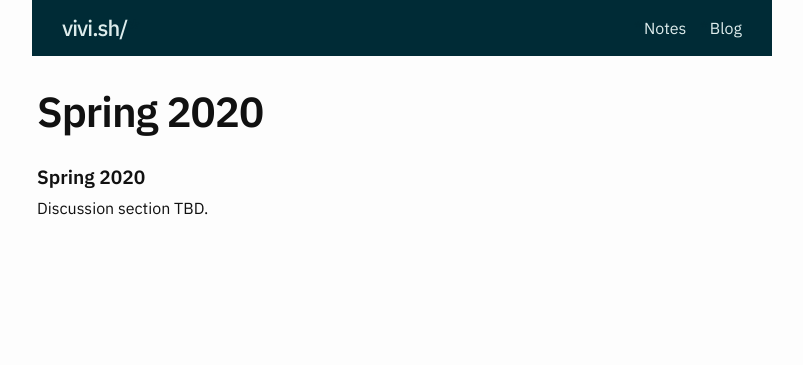
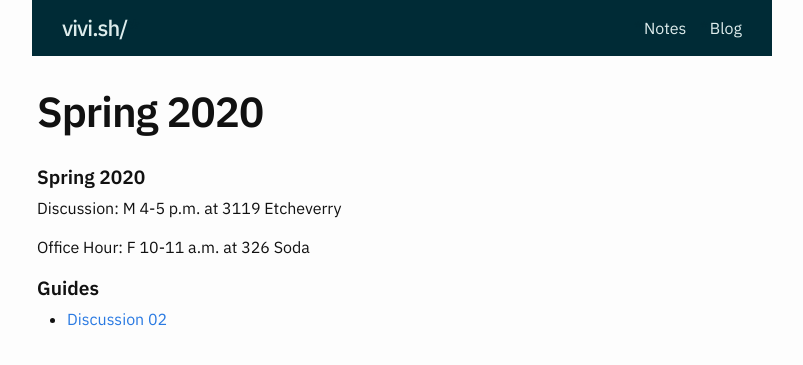
Before and after one commit to secant/secant.github.io, a Jekyll site: the page built from cs161/sp20.md, in a window 1280 px wide. Shown: the top 365 px of the page, without its empty margins (238-1041 px from the left). Built offline with Jekyll 4.4.1, drawn with Linux system fonts in a browser that asks for light colours; our own code applies the rules of GitHub Pages for plain Markdown files.

Commit message:
Add disc02 explaination

```diff
--- a/cs161/sp20.md
+++ b/cs161/sp20.md
@@ -1,2 +1,7 @@
 ### Spring 2020
-Discussion section TBD.
+Discussion: M 4-5 p.m. at 3119 Etcheverry
+
+Office Hour: F 10-11 a.m. at 326 Soda
+
+### Guides
+* [Discussion 02](disc/disc02)
```
Also changed, not shown: cs161/disc/disc02/index.md (added, +46 -0 lines), cs161/disc/disc02/after-exit.png (added), cs161/disc/disc02/before-exit.png (added), cs161/disc/disc02/executed.png (added), cs161/disc/disc02/malicious.png (added), 4 other files.
